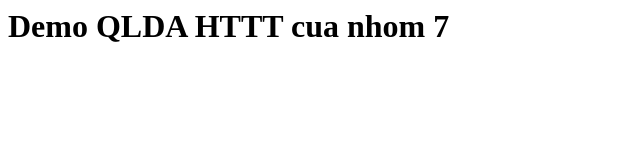
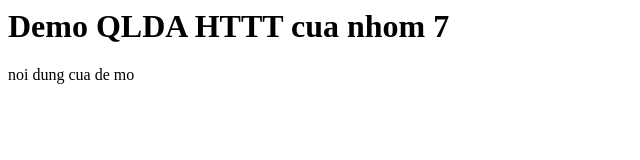
Before and after one commit to quachtruyen/Github_Demo_QLDA_HTTT, a plain HTML site: page index.html in a window 1280 px wide. Shown: the whole page, without its empty margins (0-640 px from the left). Drawn offline with Linux system fonts and the light colour scheme.

Commit message:
Update index.html

```diff
--- a/index.html
+++ b/index.html
@@ -1 +1,2 @@
 <h1>Demo QLDA HTTT cua nhom 7</h1>
+<p>noi dung cua de mo</p>
```
